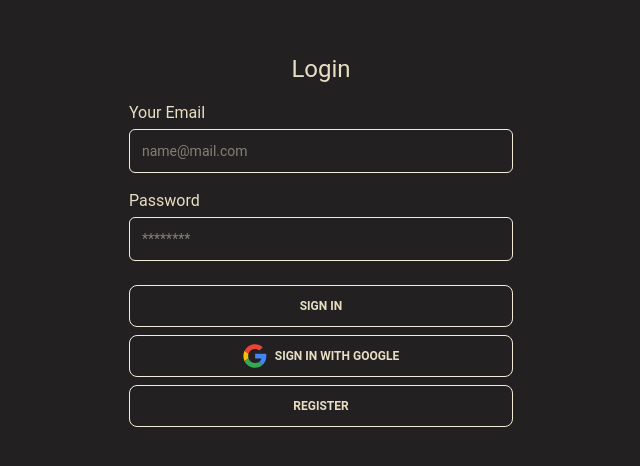
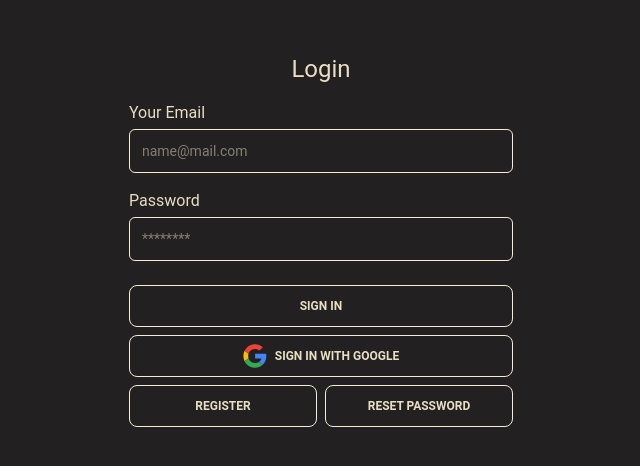
Before and after one commit to normnXT/note-keeper, a React (Create React App) app in the folder client/: page /login in a window 1280 px wide. Shown: the part 128-594 px from the top of the page, without its empty margins (319-959 px from the left). Built offline with nearby package versions, Linux system fonts and the light colour scheme.

Commit message:
added reset password page and route

```diff
--- a/client/src/components/NoteCards.jsx
+++ b/client/src/components/NoteCards.jsx
@@ -1,5 +1,6 @@
 import React, { useEffect, useState, useContext } from "react";
 import axios from "axios";
+import { Context } from "../App";
 
 // UI - heroicons
 import { PencilSquareIcon, TrashIcon } from "@heroicons/react/24/outline";
@@ -20,7 +21,6 @@ import "swiper/css";
 import "swiper/css/grid";
 import "swiper/css/pagination";
 import "swiper/css/navigation";
-import { Context } from "../App";
 
 SwiperCore.use([Navigation, Pagination, Mousewheel, Grid]);
 
--- a/client/src/index.jsx
+++ b/client/src/index.jsx
@@ -1,7 +1,5 @@
 import React from "react";
 import ReactDOM from "react-dom/client";
-import "./index.css";
-import App from "./App";
 import reportWebVitals from "./reportWebVitals";
 import {
     createBrowserRouter,
@@ -10,9 +8,12 @@ import {
     RouterProvider,
 } from "react-router-dom";
 
+import App from "./App";
 import Home from "./pages/Home";
 import Login from "./pages/Login";
 import Register from "./pages/Register";
+import ResetPassword from "./pages/ResetPassword";
+import "./index.css";
 
 const router = createBrowserRouter(
     createRoutesFromElements(
@@ -20,6 +21,7 @@ const router = createBrowserRouter(
             <Route index={true} path="/" element={<Home />} />
             <Route path="/login" element={<Login />} />
             <Route path="/register" element={<Register />} />
+            <Route path="/resetpassword" element={<ResetPassword />} />
         </Route>
     )
 );
--- a/client/src/pages/Login.jsx
+++ b/client/src/pages/Login.jsx
@@ -4,13 +4,17 @@ import React from "react";
 import { useNavigate } from "react-router-dom";
 
 function Login() {
-    const navigate = useNavigate()
+    const navigate = useNavigate();
     const loginGoogle = () => {
         window.open("http://localhost:4000/auth/google/callback", "_self");
     };
 
     const onRegister = () => {
-      navigate("/register")
+        navigate("/register");
+    };
+
+    const onResetPassword = () => {
+        navigate("/resetpassword");
     };
 
     return (
@@ -51,7 +55,7 @@ function Login() {
                 </Button>
                 <Button
                     variant="outlined"
-                    className="flex items-center justify-center gap-2 border mt-2 !border-sepia-100 text-sepia-200 px-4 py-2"
+                    className="mt-2 flex items-center justify-center gap-2 border !border-sepia-100 px-4 py-2 text-sepia-200"
                     onClick={loginGoogle}
                     fullWidth
                 >
@@ -63,6 +67,7 @@ function Login() {
                     />
                     <span>Sign in with Google</span>
                 </Button>
+                <div className="flex flex-row gap-2">
                     <Button
                         variant="outlined"
                         className="mt-2 !border-sepia-100 text-sepia-200"
@@ -71,6 +76,15 @@ function Login() {
                     >
                         Register
                     </Button>
+                    <Button
+                        variant="outlined"
+                        className="mt-2 !border-sepia-100 text-sepia-200"
+                        onClick={onResetPassword}
+                        fullWidth
+                    >
+                        Reset Password
+                    </Button>
+                </div>
             </form>
         </Card>
     );
--- /dev/null
+++ b/client/src/pages/ResetPassword.jsx
@@ -0,0 +1,35 @@
+import { Card, Input, Button } from "@material-tailwind/react";
+
+function ResetPassword() {
+    return (
+        <Card
+            color="transparent"
+            shadow={false}
+            className="fixed inset-0 flex items-center justify-center"
+        >
+            <span className="text-2xl text-sepia-200">Reset Password</span>
+            <form className="mb-16 mt-4 w-96">
+                <div className="mb-1 flex flex-col gap-4">
+                    <span className="-mb-3 text-sepia-200">Your Email</span>
+                    <Input
+                        size="lg"
+                        placeholder="name@mail.com"
+                        className="!border !border-sepia-100 !text-sepia-200 placeholder:text-sepia-200 placeholder:opacity-50 focus:!border-gray-500"
+                        labelProps={{
+                            className: "before:content-none after:content-none",
+                        }}
+                    />
+                </div>
+                <Button
+                    variant="outlined"
+                    className="mt-6 !border-sepia-100 text-sepia-200"
+                    fullWidth
+                >
+                    Submit
+                </Button>
+            </form>
+        </Card>
+    );
+}
+
+export default ResetPassword;
```
Also changed, not shown: 1 other file (tests, documents, lock files or other folders). Lines whose indentation alone changed are shown as unchanged.
